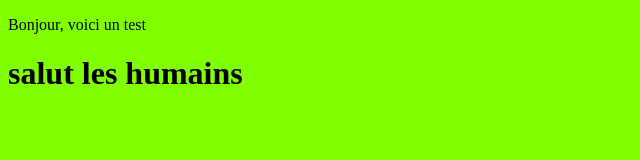
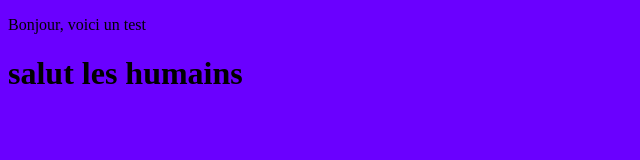
Before and after one commit to Aloisfct/demo, a plain HTML site: page index.html in a window 1280 px wide. Shown: the whole page, without its empty margins (0-640 px from the left). Drawn offline with Linux system fonts and the light colour scheme.

Commit message:
blue is better color

```diff
--- a/style.css
+++ b/style.css
@@ -1,3 +1,3 @@
 body {
-  background-color: chartreuse;
+  background-color: rgb(106, 0, 255);
 }
```
